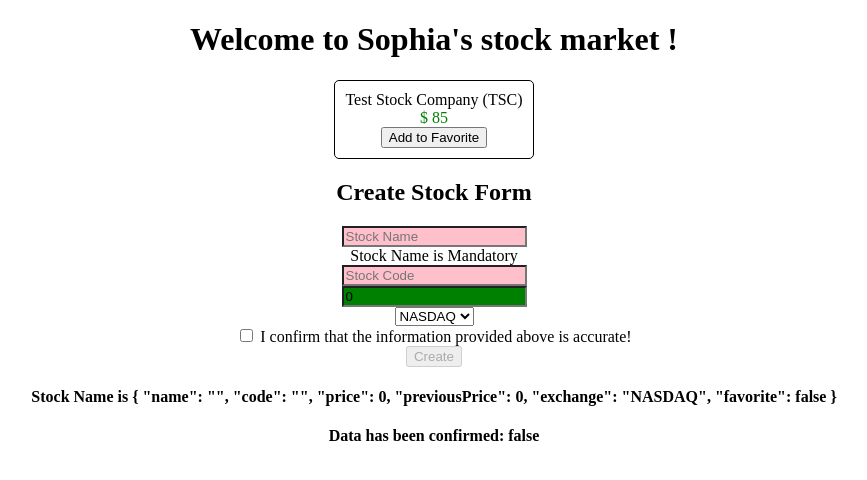
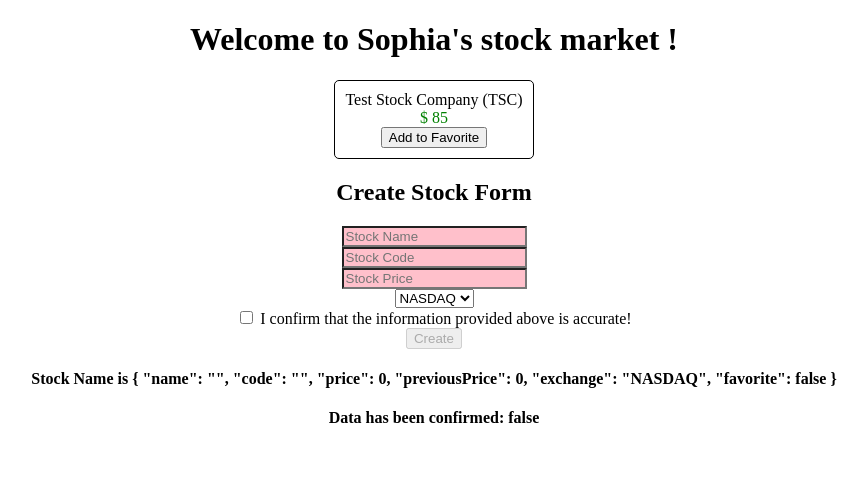
Before and after one commit to sophiaa1031/stock-market, an Angular app: page / in a window 1280 px wide. Shown: the top 480 px of the page, without its empty margins (206-1073 px from the left). Built offline with nearby package versions, Linux system fonts and the light colour scheme.

Commit message:
6.2 FormGroups:表单组

```diff
--- a/src/app/stock/create-stock/create-stock.component.html
+++ b/src/app/stock/create-stock/create-stock.component.html
@@ -2,16 +2,13 @@
 
 <div class="form-group">
   <form (ngSubmit)="createStock(stockForm)" #stockForm ="ngForm">
+  <div ngModelGroup ="stock">
     <div class="stock-name">
       <input type="text"
              placeholder="Stock Name"
              required
              name="stockName"
-             #stockName = "ngModel"
-             [(ngModel)]="stock.name">
-    </div>
-    <div *ngIf="stockName.errors && stockName.errors.required">
-      Stock Name is Mandatory
+             ngModel>
     </div>
     <div class="stock-code">
       <input type="text"
@@ -19,30 +16,14 @@
              required
              minlength="2"
              name="stockCode"
-             #stockCode = "ngModel"
-             [(ngModel)]="stock.code">
-    </div>
-    <div *ngIf="stockCode.dirty && stockCode.invalid">
-      <div *ngIf="stockCode.errors.required">
-        Stock code is Mandatory
-      </div>
-      <div *ngIf="stockCode.errors.minlength">
-        Stock code must be at least of length 2
-      </div>
+             ngModel>
     </div>
     <div class="stock-price">
       <input type="number"
              placeholder="Stock Price"
              name="stockPrice"
              required
-             #stockPrice = "ngModel"
-             [ngModel]="stock.price"
-             (ngModelChange)="setStockPrice($event)">
-    </div>
-    <div *ngIf=" stockPrice.dirty && stockPrice.invalid">
-      <div *ngIf="stockPrice.errors.required">
-        Stock Price is Mandatory
-      </div>
+             ngModel>
     </div>
     <div class="stock-exchange">
       <div>
@@ -58,6 +39,7 @@
              [(ngModel)]="confirmed">
       I confirm that the information provided above is accurate!
     </div>
+  </div>
     <button [disabled]="!confirmed"
             type="submit">Create</button>
   </form>
--- a/src/app/stock/create-stock/create-stock.component.ts
+++ b/src/app/stock/create-stock/create-stock.component.ts
@@ -16,14 +16,10 @@ export class CreateStockComponent {
     this.stock = new Stock('','',0,0,'NASDAQ');
    }
 
-  setStockPrice(price){
-    this.stock.price = price;
-    this.stock.previousPrice = price;
-  }
-
   createStock(stockForm){
     console.log('Stock Form',stockForm);
     if(stockForm.valid){
+      this.stock = stockForm.value.stock;
       console.log('Creating stock',this.stock);
     }else{
       console.error('Invalid state',this.stock);
```
